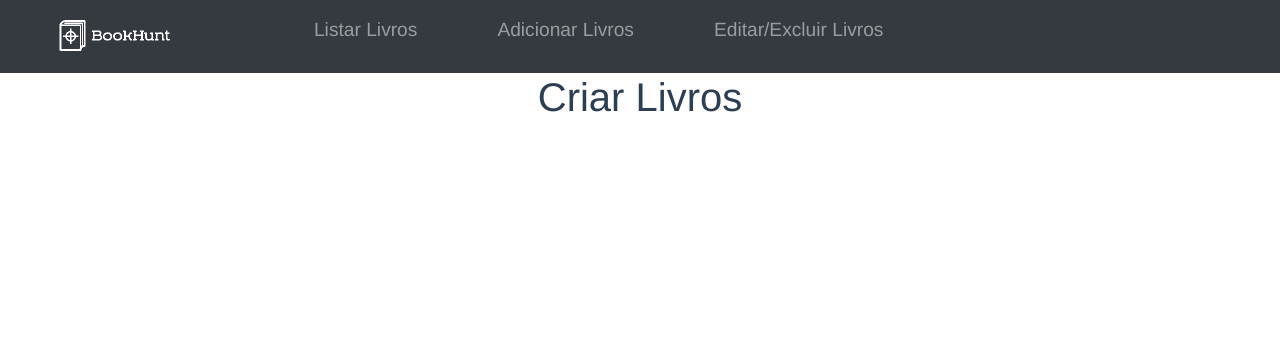
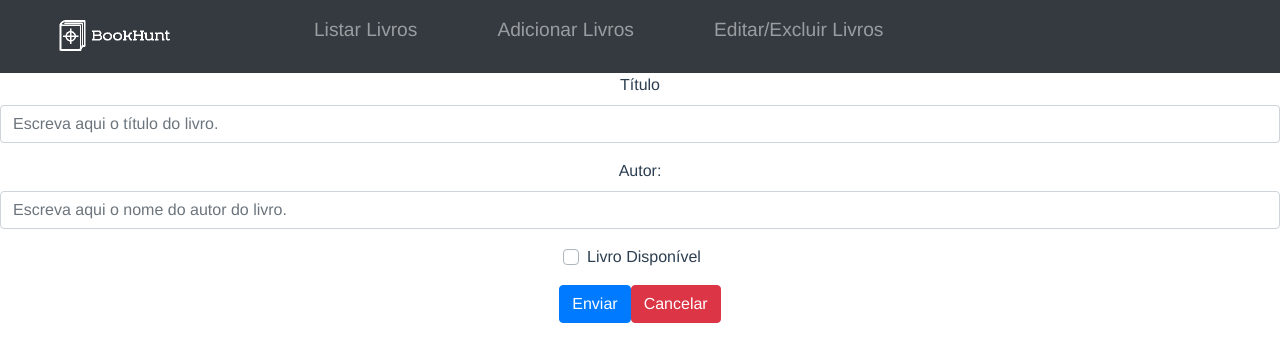
Before and after one commit to adrianoforcellini/BugHunt, a Vue app: page /#/addbook in a window 1280 px wide. Shown: the top 362 px of the page. Built offline with nearby package versions, Linux system fonts and the light colour scheme.

Commit message:
Form e POST -> AddBook

```diff
--- a/src/components/NavBar.vue
+++ b/src/components/NavBar.vue
@@ -5,7 +5,7 @@
         <b-navbar-nav>
           <div class="nav-bar-items-container">
             <b-nav-item to="" class="img-container">
-              <img src="@/assets/white-logo.png" width="100%" @click="onClick" />
+              <img src="@/assets/white-logo.png" width="100%"/>
             </b-nav-item>
             <div class="nav-links-container">
               <b-nav-item to="bookslist">Listar Livros</b-nav-item>
--- a/src/pages/AddBook.vue
+++ b/src/pages/AddBook.vue
@@ -1,21 +1,74 @@
 <template>
   <div class="home">
     <NavBar />
-    <h1>{{ msg }}</h1>
+    <b-form @submit="onSubmit" @reset="onReset" v-if="show">
+      <b-form-group id="input-group-1" label="Título" label-for="input-1">
+        <b-form-input
+          id="input-1"
+          v-model="form.title"
+          placeholder="Escreva aqui o título do livro."
+          required
+        ></b-form-input>
+      </b-form-group>
+
+      <b-form-group id="input-group-2" label="Autor:" label-for="input-2">
+        <b-form-input
+          id="input-2"
+          v-model="form.author"
+          placeholder="Escreva aqui o nome do autor do livro."
+          required
+        ></b-form-input>
+      </b-form-group>
+      <b-form-group id="input-group-4">
+        <b-form-checkbox-group
+          v-model="form.checked"
+          id="checkboxes-4"
+        >
+          <b-form-checkbox value="available">Livro Disponível</b-form-checkbox>
+        </b-form-checkbox-group>
+      </b-form-group>
+      <b-button type="submit" variant="primary">Enviar</b-button>
+      <b-button type="reset" variant="danger">Cancelar</b-button>
+    </b-form>
   </div>
 </template>
 
 <script>
 import NavBar from "@/components/NavBar";
 import API from "@/services/APIs";
-
 export default {
   name: "AddBook",
   components: { NavBar },
   data() {
     return {
-      msg: "Criar Livros"
+      form: {
+        title: "",
+        author: "",
+        checked: []
+      },
+      show: true
     };
   },
+  methods: {
+    onSubmit(event) {
+      const {title, author} = this.form
+      const body = {title, author, available : this.form.checked[0] === "available"? true : false}
+      event.preventDefault();
+      console.log(API)
+      API.addBook(body)
+    },
+    onReset(event) {
+      event.preventDefault();
+      this.form.email = "";
+      this.form.name = "";
+      this.form.food = null;
+      this.form.checked = [];
+      // Trick to reset/clear native browser form validation state
+      this.show = false;
+      this.$nextTick(() => {
+        this.show = true;
+      });
+    }
+  }
 };
 </script>
--- a/src/services/APIs.js
+++ b/src/services/APIs.js
@@ -12,6 +12,10 @@ export default {
 
     getById: (id) => {
         return API.get(`${id}`)
+    },
+
+    addBook: (body) => {
+        return API.post('', body)
     },
 
     editBook: (id) => {
```
